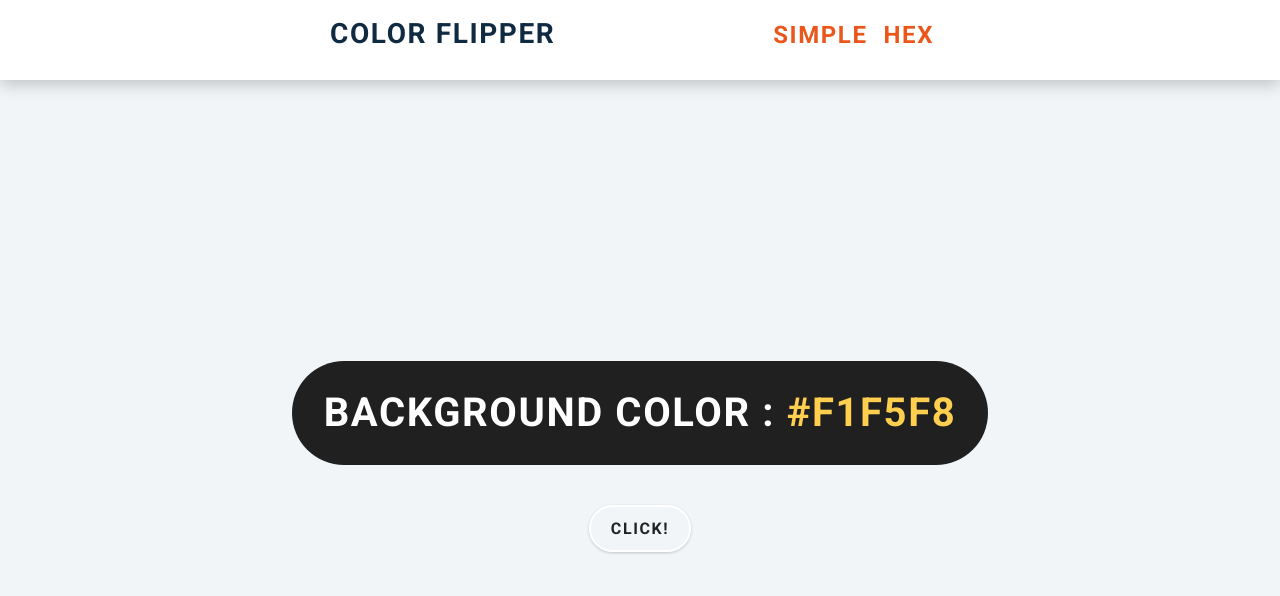
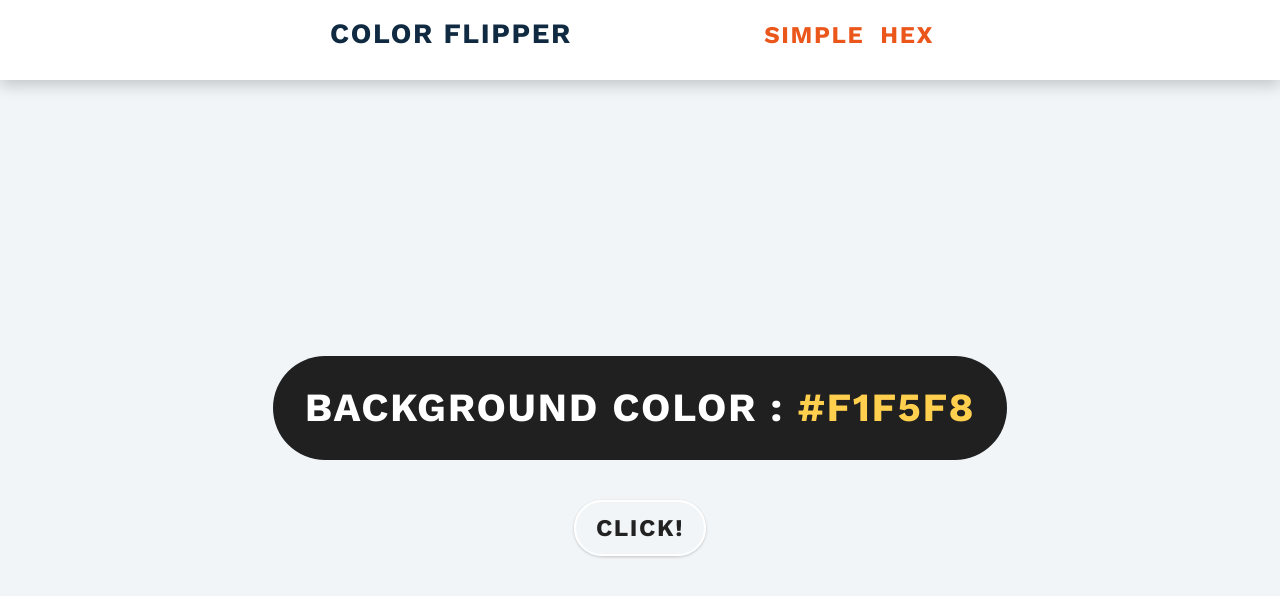
Before and after one commit to emjose/color-flipper, a plain HTML site: page index.html in a window 1280 px wide. Drawn offline with nearby package versions, Linux system fonts and the light colour scheme.

Commit message:
fix font family

```diff
--- a/styles.css
+++ b/styles.css
@@ -3,8 +3,11 @@
 Fonts
 ===============
 */
-@import url("https://fonts.googleapis.com/css?family=Open+Sans|Roboto:400,700&display=swap");
-
+/* @import url("https://fonts.googleapis.com/css?family=Open+Sans|Roboto:400,700&display=swap"); */
+@import url("https://fonts.googleapis.com/css2?family=Fredoka+One&display=swap");
+@import url("https://fonts.googleapis.com/css2?family=Fredoka+One&family=Lalezar&display=swap");
+@import url("https://fonts.googleapis.com/css2?family=Archivo+Black&display=swap");
+@import url("https://fonts.googleapis.com/css2?family=Work+Sans:wght@700&display=swap");
 /*
 ===============
 Variables
@@ -67,11 +70,12 @@ Global Styles
   box-sizing: border-box;
 }
 body {
-  font-family: var(--ff-secondary);
+  /* font-family: var(--ff-secondary); */
+  /* font-family: "Fredoka One", cursive; */
   background: var(--clr-grey-10);
   color: var(--clr-grey-1);
   line-height: 1.5;
-  font-size: 0.875rem;
+  font-size: 2rem;
 }
 ul {
   list-style-type: none;
@@ -87,7 +91,7 @@ h4 {
   text-transform: capitalize;
   line-height: 1.25;
   margin-bottom: 0.75rem;
-  font-family: var(--ff-primary);
+  /* font-family: var(--ff-primary); */
 }
 h1 {
   font-size: 3rem;
@@ -164,12 +168,13 @@ nav {
   box-shadow: var(--dark-shadow);
 }
 .nav-center {
-  width: 90vw;
+  width: 100vw;
   max-width: var(--fixed-width);
   margin: 0 auto;
   display: flex;
   align-items: center;
-  font-size: 1.5rem;
+  font-size: 1.75rem;
+  font-family: "Work Sans", sans-serif;
   justify-content: space-between;
 }
 .nav-center h4 {
@@ -185,6 +190,7 @@ nav a {
   font-size: 1.5rem;
   color: rgb(235, 86, 27);
   letter-spacing: var(--spacing);
+  font-family: "Work Sans", sans-serif;
   margin-right: 1rem;
 }
 nav a:hover {
@@ -210,14 +216,14 @@ main {
   /* border: 2px solid #fff; */
   border-radius: 10rem;
   margin-bottom: 2.5rem;
-  /* font-family: futura; */
+  font-family: "Work Sans", sans-serif;
 }
 .color {
   color: rgb(255, 207, 77);
   text-transform: uppercase;
 }
 .btn-hero {
-  font-family: var(--ff-primary);
+  font-family: "Work Sans", sans-serif;
   text-transform: uppercase;
   background: transparent;
   color: var(--clr-black);
@@ -229,7 +235,7 @@ main {
   cursor: pointer;
   box-shadow: 0 1px 3px rgba(0, 0, 0, 0.2);
   border-radius: 25rem;
-  font-size: 1rem;
+  font-size: 1.5rem;
   padding: 0.75rem 1.25rem;
 }
 .btn-hero:hover {
@@ -258,4 +264,12 @@ button:active {
   .btn-hero {
     margin-top: 2.5rem;
   }
+
+  .nav-center {
+    margin: auto 15px;
+  }
+
+  .nav-links {
+    margin: auto 15px;
+  }
 }
```
